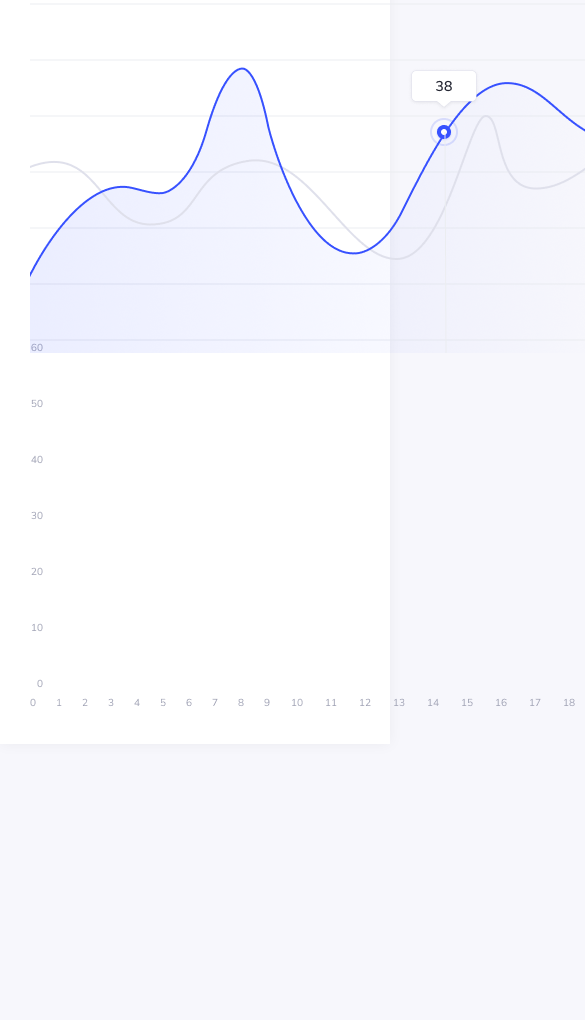
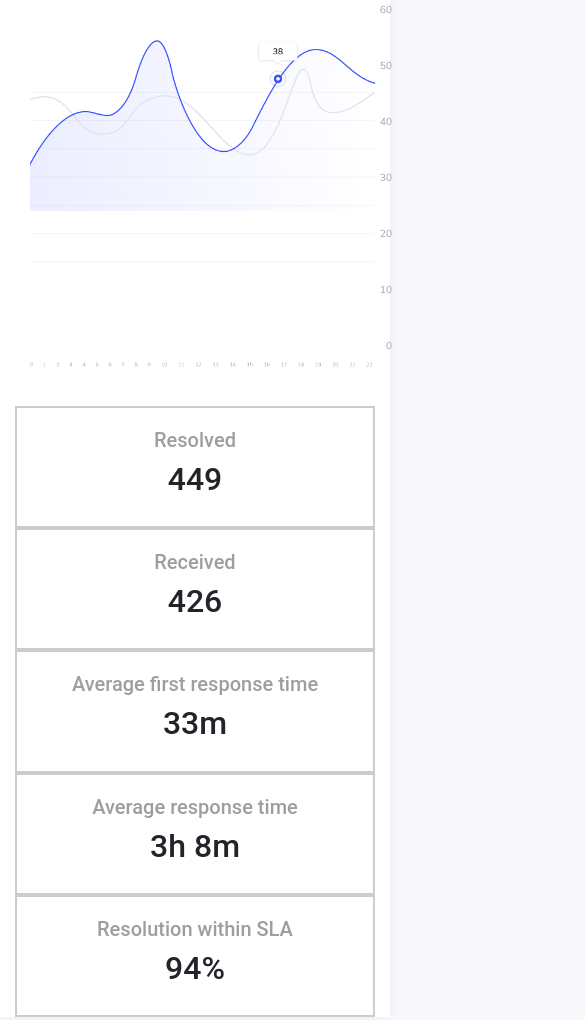
Before and after one commit to sp7infinity/project-design, a plain HTML site: page index.html in a window 390 px wide. Shown: the part 955-1975 px from the top of the page, 585 px wide, since content can reach past the window. Before the commit the page ends 1723 px from the top, so only its background shows below. Drawn offline with nearby package versions, Linux system fonts and the light colour scheme.

Commit message:
Stats cards added

```diff
--- a/css/main.css
+++ b/css/main.css
@@ -266,17 +266,46 @@ html { height: 100%;}
 /* Graph header wrapped */
 
 /* Graph */
+.gr-tot {
+  max-width: 100%;
+  height: auto;
+}
+
 .gr {
   margin: 70px 0 30px 15px;
   position: relative;
+  white-space: nowrap;
 }
+
 .gr-back {
   position: absolute;
   top: 2%;
 }
+
 #gr-ver {
   margin-top: 115px;
   margin-left: 414px;
 }
+@media only screen and (max-width:600px){
+  #gr-ver{
+    top: 15%;
+    left: 51.5%;
+   }
+  }
 /* Graph wrapped */
+
+/* Stats cards */
+.stat-card {
+  padding: 20px 0;
+  margin-left: auto;
+  border: rgb(204, 204, 204);
+  border-style: solid;
+  border-width: 2px;
+  text-align: center;
+}
+
+.stat-card h5{
+  color: rgb(158, 158, 158);
+}
+/* Stats card wrapped */
 /* Second row wrapped */
--- a/index.html
+++ b/index.html
@@ -223,9 +223,9 @@
                                     <div class="row">
 
                                         <!-- Graph -->
-                                        <div class="col-sm-8">
+                                        <div class="col-sm-8 gr-tot">
 
-                                            <div class="gr-title">
+                                            <div class="gr-title gr-img">
                                                 <h5>Today's trends</h5>
                                             </div>
 
@@ -237,18 +237,39 @@
                                             </div>
 
                                             <div class="gr">
-                                                <img class="gr-back" src="graphics/graphic_main.png">
-                                                <img class="gr-back" id="gr-ver" src="graphics/vertical.png">
-                                                <img src="graphics/horizontal lines.png">
-                                                <img src="graphics/values.png">
+                                                <img class="gr-back img-fluid" src="graphics/graphic_main.png">
+                                                <img class="gr-back img-fluid" id="gr-ver" src="graphics/vertical.png">
+                                                <img class="img-fluid" src="graphics/horizontal lines.png">
+                                                <img class="img-fluid" src="graphics/values.png">
                                                 <br>
-                                                <img src="graphics/hours.png">
+                                                <img class="img-fluid" src="graphics/hours.png">
                                             </div>
                                         </div>
                                         <!-- Graph wrapped -->
 
                                         <!-- Stats -->
                                         <div class="col-sm-4">
+
+                                            <div class="stat-card">
+                                                <h5>Resolved</h5>
+                                                <h2>449</h2>
+                                            </div>
+                                            <div class="stat-card">
+                                                <h5>Received</h5>
+                                                <h2>426</h2>
+                                            </div>
+                                            <div class="stat-card">
+                                                <h5>Average first response time</h5>
+                                                <h2>33m</h2>
+                                            </div>
+                                            <div class="stat-card">
+                                                <h5>Average response time</h5>
+                                                <h2>3h 8m</h2>
+                                            </div>
+                                            <div class="stat-card">
+                                                <h5>Resolution within SLA</h5>
+                                                <h2>94%</h2>
+                                            </div>
 
                                         </div>
                                         <!-- Stats wrapped -->
```
